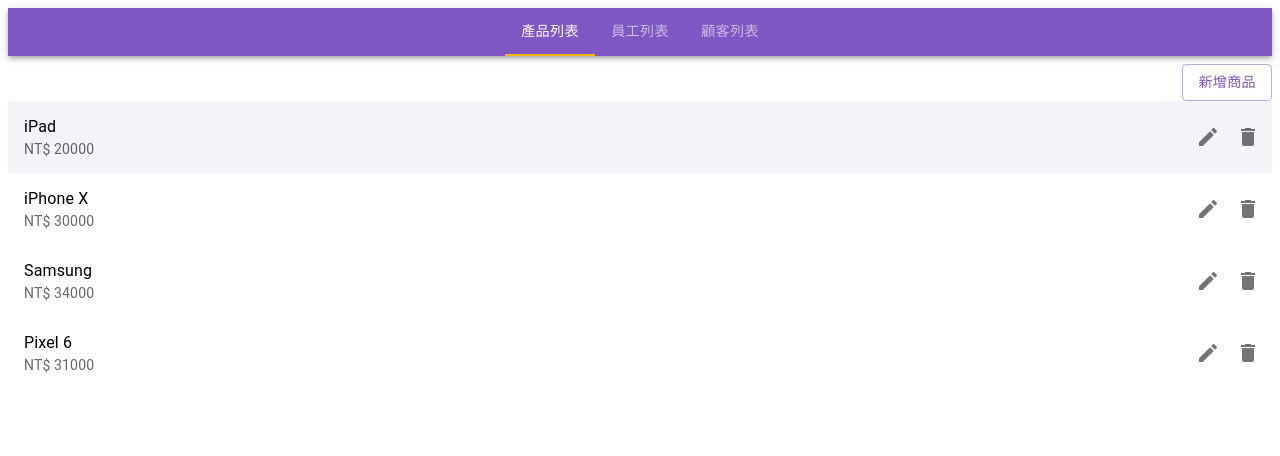
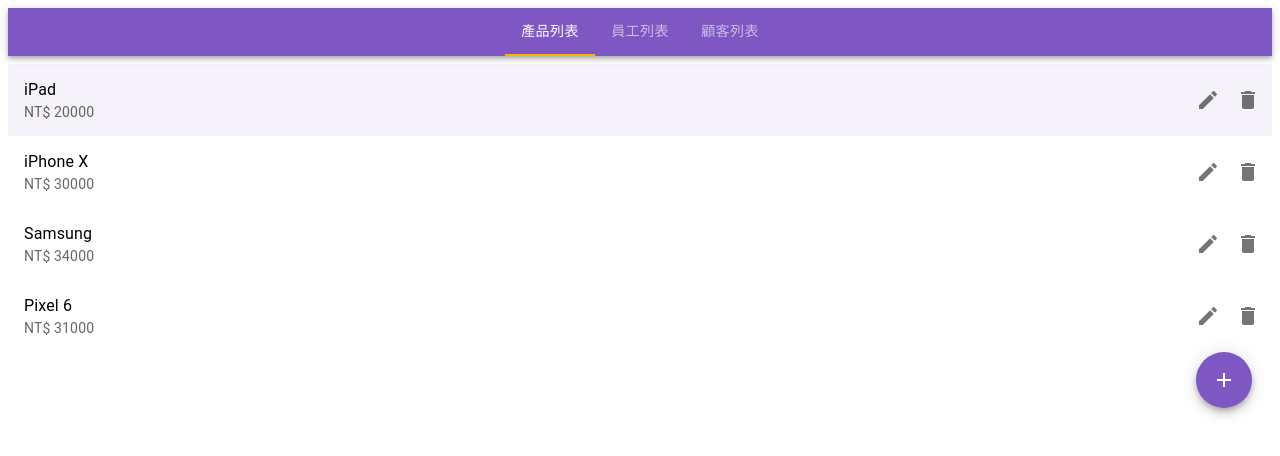
Before and after one commit to Tiffany0313/class, a React (Create React App) app: page /product in a window 1280 px wide. Shown: the top 456 px of the page. Built offline with nearby package versions, Linux system fonts and the light colour scheme.

Commit message:
第五週

```diff
--- a/src/product/ProductList.js
+++ b/src/product/ProductList.js
@@ -2,7 +2,9 @@
 
 import { List, ListItem, ListItemText } from "@mui/material";
 
-import Button from "@mui/material/Button";
+// import Button from "@mui/material/Button";
+import Fab from '@mui/material/Fab';
+import AddIcon from '@mui/icons-material/Add';
 import IconButton from "@mui/material/IconButton";
 import EditIcon from "@mui/icons-material/Edit";
 import DeleteIcon from "@mui/icons-material/Delete";
@@ -100,11 +102,7 @@
             <Tab />
             <List>
                 {/* subheader="Product list" aria-label="product list" align="center" */}
-                <div style={{ display: "flex", justifyContent: "flex-end" }}>
-                    <Button variant="outlined" onClick={handleOpen}>
-                        新增商品
-                    </Button>
-                </div>
+
                 {products.map((product, index) => (
                     <ListItem
                         key={index}
@@ -132,6 +130,14 @@
                         </IconButton>
                     </ListItem>
                 ))}
+                <div style={{ display: "flex", justifyContent: "flex-end", marginRight: 20 }}>
+                    {/* <Button variant="outlined" onClick={handleOpen}>
+                        新增商品
+                    </Button> */}
+                    <Fab color="primary" aria-label="add" onClick={handleOpen}>
+                        <AddIcon />
+                    </Fab>
+                </div>
                 <ProductAdd insert={insert} open={open} handleClose={handleClose} />
                 <ProductEdit
                     edit={edit}
```
